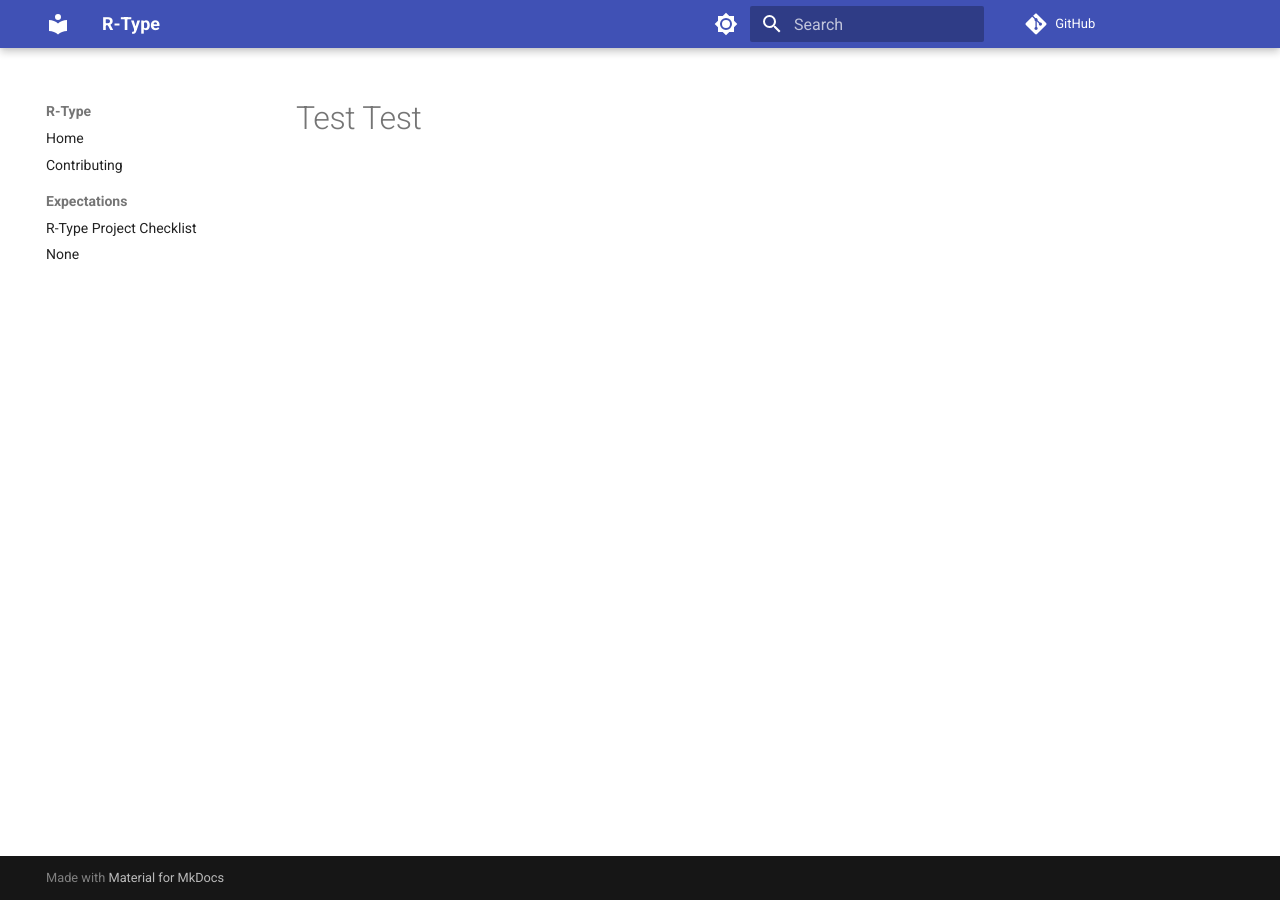
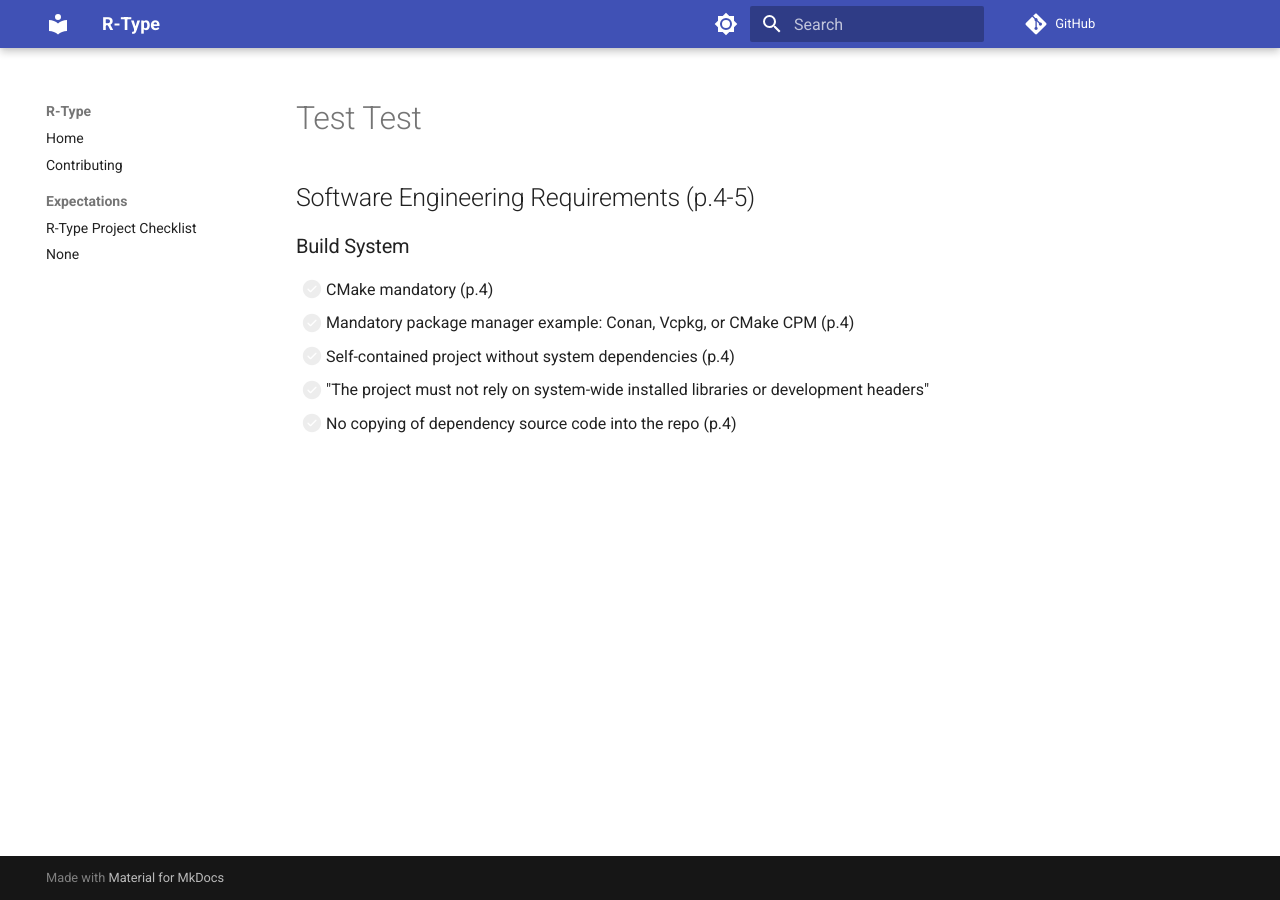
Before and after one commit to eliestroun14/R-Type, an MkDocs documentation site: the page built from docs/Expectations/test.md, in a window 1280 px wide. Built offline with MkDocs 1.6.1 and Material for MkDocs 9.7.7, drawn with Linux system fonts in a browser that asks for light colours; comment, search, counter and statistics services are not loaded.

Commit message:
docs(.): test

```diff
--- a/docs/Expectations/test.md
+++ b/docs/Expectations/test.md
@@ -1 +1,11 @@
 # Test Test
+
+## Software Engineering Requirements (p.4-5)
+
+### Build System
+
+- [ ] CMake mandatory (p.4)
+- [ ] Mandatory package manager example: Conan, Vcpkg, or CMake CPM (p.4)
+- [ ] Self-contained project without system dependencies (p.4)
+- [ ] "The project must not rely on system-wide installed libraries or development headers"
+- [ ] No copying of dependency source code into the repo (p.4)
```
